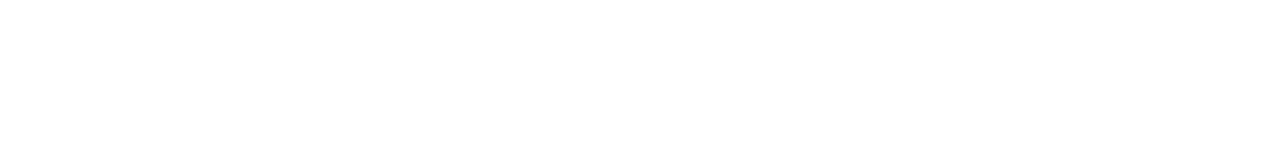
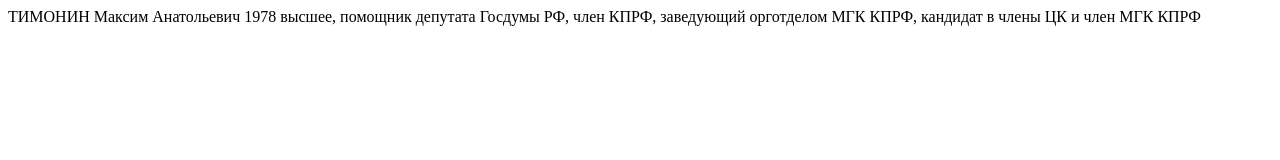
Before and after one commit to dmitry-larionov/dmitry-larionov.github.io, a plain HTML site: page kprf/15.htm in a window 1280 px wide. Drawn offline with Linux system fonts and the light colour scheme.

Commit message:
Update 15.htm

```diff
--- a/kprf/15.htm
+++ b/kprf/15.htm
@@ -3,7 +3,13 @@
 <body>
 
 <p>
+ТИМОНИН Максим Анатольевич
 
+
+1978
+
+
+высшее, помощник депутата Госдумы РФ, член КПРФ, заведующий орготделом МГК КПРФ, кандидат в члены ЦК и член МГК КПРФ
 </p>
 
 
```
